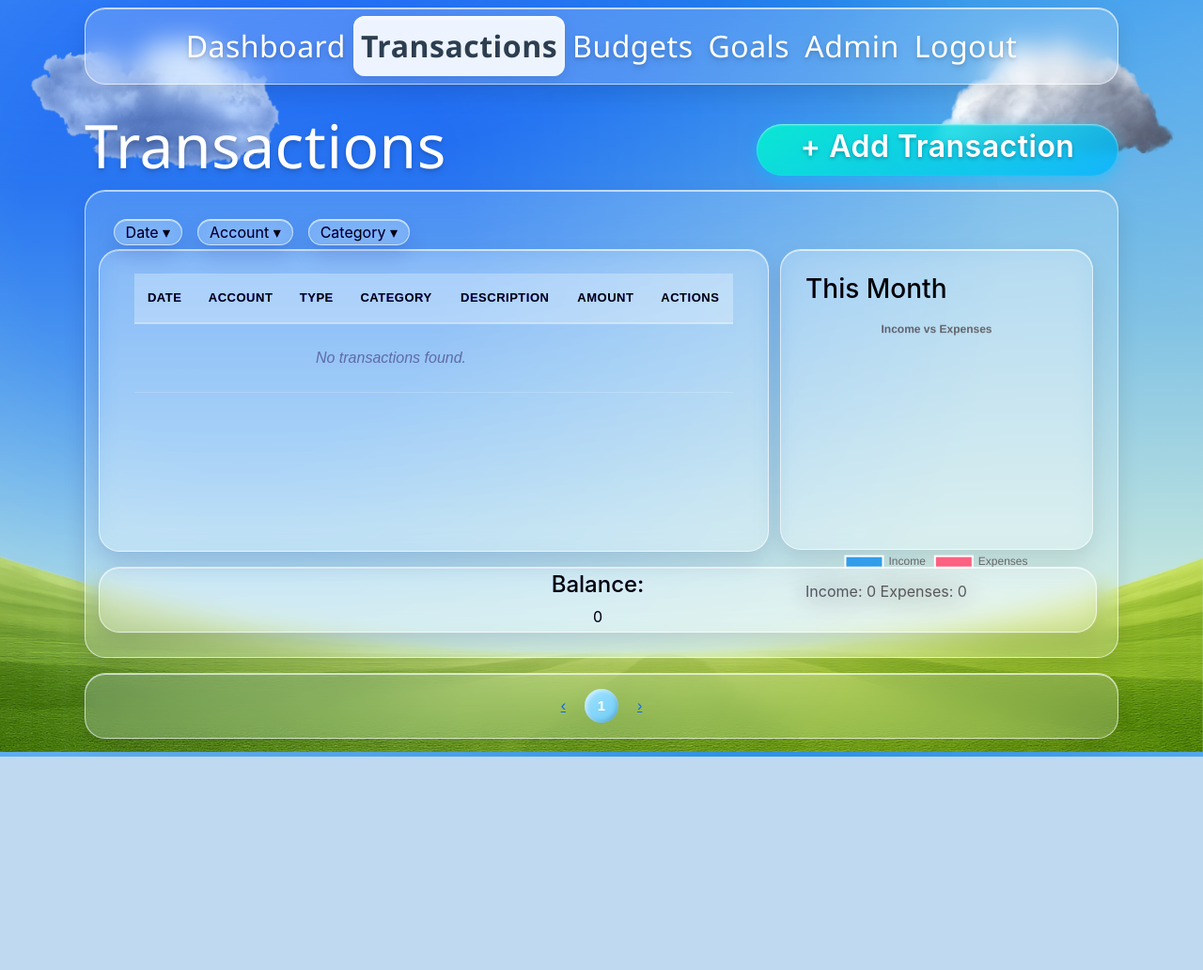
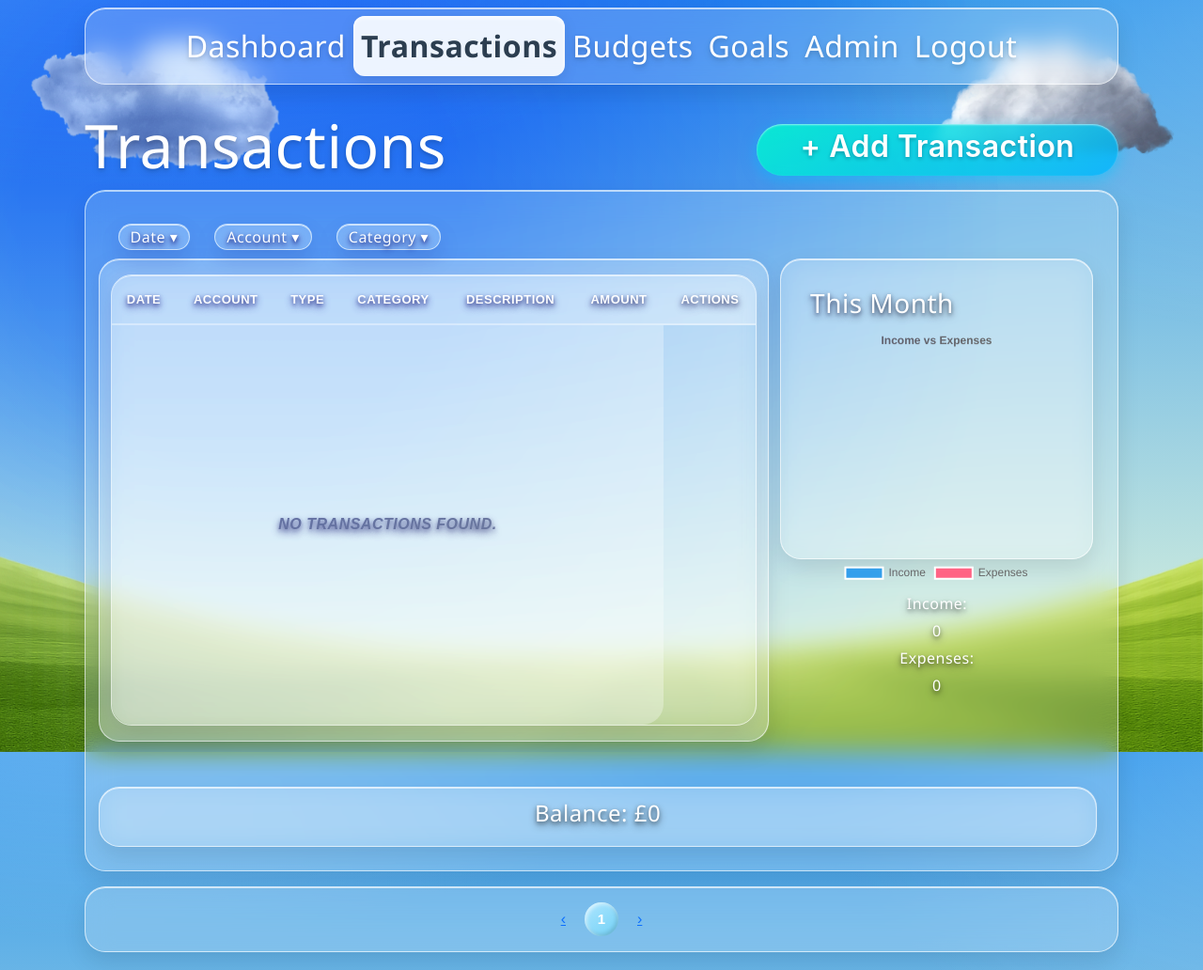
Before and after one commit to PeterCones/Finance-Tracker, a Django app: page /transactions/ in a window 1280 px wide. Shown: the whole page at 94% size. Before the commit the page ends 805 px from the top, so only its background shows below. Run offline with Django 4.2, Linux system fonts and the light colour scheme; the visitor is signed in with stand-in values (Sample User, id 1); data that the repository does not hold is empty; parts of the project's set-up code (start-up, migrations or seed data) failed here and were passed over; some libraries are stand-ins or nearby versions.

Commit message:
Update settings for production: configure static files storage based on DEBUG setting; enhance transaction template styling with consistent class usage and improved layout for better user experience.

```diff
--- a/FinanceTracker/settings.py
+++ b/FinanceTracker/settings.py
@@ -35,6 +35,8 @@ SECRET_KEY = os.environ.get('SECRET_KEY')
 
 # SECURITY WARNING: don't run with debug turned on in production!
 DEBUG = config('DEBUG', default=False, cast=bool)
+if not DEBUG:
+    STATICFILES_STORAGE = 'whitenoise.storage.CompressedManifestStaticFilesStorage'
 
 ALLOWED_HOSTS = [
     'finance-tracker-production-ol-090f27f23bf4.herokuapp.com',
--- a/static/css/style.css
+++ b/static/css/style.css
@@ -97,7 +97,7 @@
       -webkit-backdrop-filter: blur(14px);
       border-radius:var(--radius);
       box-shadow:var(--shadow);
-      z-index: 999;
+      z-index: 100;
     }
 
 
@@ -353,7 +353,7 @@ footer{font-size:.9rem; opacity:.8; padding-block:24px}
     0px 4px 8px rgba(0, 0, 0, 0.10);   /* Extra depth */
   letter-spacing: 0.5px;    /* A little breathing room */
   font-family: 'Nunito', 'Segoe UI', sans-serif; /* Rounded, modern */
-  z-index: 1;
+  z-index: 100;
 }
 
 /* add transaction button */
@@ -397,7 +397,11 @@ footer{font-size:.9rem; opacity:.8; padding-block:24px}
 
 
 .trans_nav{
-  margin-top: 1rem;
+  margin-top: 3rem;
+}
+
+.trans_nav div{
+  height: 4rem;
 }
 
 /* Table container with glass effect */
@@ -412,18 +416,57 @@ footer{font-size:.9rem; opacity:.8; padding-block:24px}
   backdrop-filter: blur(12px);
   -webkit-backdrop-filter: blur(12px);
   height: 30vh;
+  border-radius: var(--radius);
+  overflow: hidden;            /* clip inner table to the rounded container */
 }
 
+.glass-table-container{
+  height: 100%;
+}
 
 /* The table itself */
 .glass-table {
   width: 100%;
+  height:30rem;
   border-collapse: collapse;
   color: var(--text);
   font-family: "Nunito", sans-serif;
   font-size: 14px;
   background: transparent;
+  margin-top:1rem;
+  margin-bottom:1rem;
+  border:1px solid var(--glass-stroke);
+  backdrop-filter: blur(14px);
+  -webkit-backdrop-filter: blur(14px);
+  border-radius:var(--radius);
+  box-shadow:var(--shadow);
+  z-index: 100;
+  border-collapse: separate;   /* allow border-radius to render */
+  border-spacing: 0;           /* keep cells tight */
+  border-radius: var(--radius);
+  overflow: hidden;            /* helps in some browsers */
 }
+
+/* Round the transactions table corners */
+.table-container {
+  border-radius: var(--radius);
+  overflow: hidden;            /* clip inner table to the rounded container */
+}
+
+.glass-table {
+  border-collapse: separate;   /* allow border-radius to render */
+  border-spacing: 0;           /* keep cells tight */
+  border-radius: var(--radius);
+  overflow: hidden;            /* helps in some browsers */
+}
+
+/* Round header top corners */
+.glass-table thead th:first-child { border-top-left-radius: var(--radius); }
+.glass-table thead th:last-child  { border-top-right-radius: var(--radius); }
+
+/* Round bottom corners on the last row */
+.glass-table tbody tr:last-child td:first-child { border-bottom-left-radius: var(--radius); }
+.glass-table tbody tr:last-child td:last-child  { border-bottom-right-radius: var(--radius); }
 
 /* Table header */
 .glass-table thead th {
@@ -431,20 +474,50 @@ footer{font-size:.9rem; opacity:.8; padding-block:24px}
   padding: 16px 12px;
   font-weight: 600;
   font-family: "Nunito", sans-serif;
-  color: var(--text);
   background: rgba(255, 255, 255, 0.3);
   font-size: 13px;
   letter-spacing: 0.5px;
   text-transform: uppercase;
   border: none;
   border-bottom: 2px solid rgba(255, 255, 255, 0.4);
+    text-shadow:
+    0px 2px 4px rgba(0, 0, 0, 0.452),   /* Soft dark glow */
+    0px 4px 8px rgba(0, 0, 0, 0.479);
+  color: #ffffff;           /* White base */
+  letter-spacing: 0.5px;    /* A little breathing room */
+  z-index: 1;
+  margin: 5px;
+
 }
+
+
+
+
+
+
+
 
 /* Table rows */
 .glass-table tbody tr {
   background: transparent;
   border-bottom: 1px solid rgba(255, 255, 255, 0.2);
   transition: background-color 0.2s ease;
+  text-align: center;
+  padding: 16px 12px;
+  font-weight: 600;
+  font-family: "Nunito", sans-serif;
+  background: rgba(255, 255, 255, 0.3);
+  font-size: 13px;
+  letter-spacing: 0.5px;
+  text-transform: uppercase;
+  border: none;
+  border-bottom: 2px solid rgba(255, 255, 255, 0.4);
+  text-shadow:
+    0px 2px 4px rgba(0, 0, 0, 0.247),   /* Soft dark glow */
+    0px 4px 8px rgba(0, 0, 0, 0.479);
+  color: #ffffff;           /* White base */
+  z-index: 1;
+  margin: 5px;
 }
 
 .glass-table tbody tr:hover {
@@ -455,28 +528,22 @@ footer{font-size:.9rem; opacity:.8; padding-block:24px}
   padding: 16px 12px;
   text-align: center;
   font-family: "Nunito", sans-serif;
-  font-weight: 500;
+  font-weight: 700;
   font-size: 14px;
   vertical-align: middle;
   border: none;
 }
 
 /* Specific styling for different columns */
-.glass-table .date-col {
-  font-weight: 600;
-  color: #2c3e50;
-}
-
-.glass-table .account-col {
-  font-weight: 600;
-  color: #34495e;
-}
 
 .glass-table .type-col {
   font-weight: 700;
   text-transform: uppercase;
   font-size: 12px;
   letter-spacing: 0.5px;
+    text-shadow:
+    0px 2px 4px rgba(0, 0, 0, 0.089),   /* Soft dark glow */
+    0px 4px 8px rgba(0, 0, 0, 0.185);
 }
 
 /* Color coding for transaction types */
@@ -494,6 +561,9 @@ footer{font-size:.9rem; opacity:.8; padding-block:24px}
   font-style: italic;
   font-weight: 700;
   color: #5d6d7e;
+    text-shadow:
+    0px 2px 4px rgba(0, 0, 0, 0.089),   /* Soft dark glow */
+    0px 4px 8px rgba(0, 0, 0, 0.185);
 }
 
 .glass-table .description-col {
@@ -506,6 +576,9 @@ footer{font-size:.9rem; opacity:.8; padding-block:24px}
   font-weight: 700;
   font-size: 15px;
   font-family: 'Nunito', sans-serif;
+  text-shadow:
+    0px 2px 4px rgba(0, 0, 0, 0.089),   /* Soft dark glow */
+    0px 4px 8px rgba(0, 0, 0, 0.185);
 }
 
 .modal-backdrop { z-index: 19990 !important; }
@@ -520,6 +593,17 @@ footer{font-size:.9rem; opacity:.8; padding-block:24px}
 .glass-table .amount-expense {
   color: #FF3547 !important; /* Vibrant red for OUT transactions */
   font-weight: 800;
+}
+
+.monthly{
+  text-shadow:
+    0px 2px 4px rgba(0, 0, 0, 0.452),   /* Soft dark glow */
+    0px 4px 8px rgba(0, 0, 0, 0.479);
+  font-weight: 500;         /* Bold and chunky */
+  color: #ffffff;           /* White base */
+  letter-spacing: 0.5px;    /* A little breathing room */
+  font-family: 'Nunito', 'Segoe UI', sans-serif; /* Rounded, modern */
+  margin: 5px;
 }
 
 /* Action buttons - simple and clean */
@@ -576,7 +660,7 @@ footer{font-size:.9rem; opacity:.8; padding-block:24px}
 
 
 /* filters */
-.filter-popover { position:absolute; z-index:10; margin-top:.5rem; padding:1rem; width:280px; border:1px solid #ddd; border-radius:.75rem; background:#fff; box-shadow:0 10px 25px rgba(0,0,0,.08); }
+.filter-popover { position:absolute; z-index:1000; margin-top:2.8rem; padding:1rem; width:280px; border:1px solid #ddd; border-radius:.75rem; background:#fff; box-shadow:0 10px 25px rgba(0,0,0,.08); }
 .chk input { margin-right:.5rem; }
 .actions { margin-top:.75rem; display:flex; gap:.5rem; }
 .reset { text-decoration:none; padding:.5rem .75rem; border:1px solid #eee; border-radius:.5rem; }
--- a/transactions/templates/transactions.html
+++ b/transactions/templates/transactions.html
@@ -1,4 +1,6 @@
-{% extends "base.html" %} {% load static %} {% load crispy_forms_tags %}
+{% extends "base.html" %}
+{% load static %}
+{% load crispy_forms_tags %}
 {% url 'new_transaction' as new_transaction_url %}
 
 {% block content %}
@@ -16,7 +18,7 @@
   <!-- Make row positioned so popovers can be absolutely placed under buttons -->
   <div class="row m-1 gap-3 filters-row" id="filters-row">
     <!-- Date -->
-    <button type="button" class="col-8 glass w-auto filter-toggle" id="date" data-filter="date_filter">Date ▾</button>
+    <button type="button" class="col-8 glass w-auto filter-toggle monthly" id="date" data-filter="date_filter">Date ▾</button>
     <div id="date_filter" class="filter-popover" role="dialog" hidden>
       <form class="filterForm" method="get">
         <fieldset>
@@ -43,7 +45,7 @@
     </div>
 
     <!-- Account -->
-    <button type="button" class="col-8 glass w-auto filter-toggle" id="account" data-filter="account_filter">Account ▾</button>
+    <button type="button" class="col-8 glass w-auto filter-toggle monthly" id="account" data-filter="account_filter">Account ▾</button>
     <div id="account_filter" class="filter-popover" role="dialog" hidden>
       <form class="filterForm" method="get">
         <fieldset>
@@ -67,7 +69,7 @@
     </div>
 
     <!-- Category -->
-    <button type="button" class="col-8 glass w-auto filter-toggle" id="category" data-filter="category_filter">Category ▾</button>
+    <button type="button" class="col-8 glass w-auto filter-toggle monthly" id="category" data-filter="category_filter">Category ▾</button>
     <div id="category_filter" class="filter-popover" role="dialog" hidden>
       <form id="filterForm" method="get">
         <fieldset>
@@ -93,17 +95,17 @@
 
   <div class="row">
     <div class="col-8 glass">
-      <div class="container transaction_wrapper text-center">
+      <div class="text-center glass-table-container">
         <table class="glass-table">
           <thead>
             <tr>
-              <th>Date</th>
-              <th>Account</th>
-              <th>Type</th>
-              <th>Category</th>
-              <th>Description</th>
-              <th>Amount</th>
-              <th>Actions</th>
+              <th class="monthly">Date</th>
+              <th class="monthly">Account</th>
+              <th class="monthly">Type</th>
+              <th class="monthly">Category</th>
+              <th class="monthly">Description</th>
+              <th class="monthly">Amount</th>
+              <th class="monthly">Actions</th>
             </tr>
           </thead>
           {% if user.is_authenticated %}
@@ -141,30 +143,34 @@
     </div>
     <div class="col-4">
       <div class="container glass transaction_wrapper">
-        <h3>This Month</h3>
+        <h3 class="monthly">This Month</h3>
         <div>
           <canvas id="moneyPie" data-labels='{{ pie_labels_json|safe }}' data-values='{{ pie_values_json|safe }}' style="width:100%;height:420px"></canvas>
         </div>
-        <p class="mt-1">Income: {{income}} Expenses: {{expense}}</p>
+        <div class="text-center budget_heading">
+        <p class="mt-1 monthly">Income:</p>
+        <p class="mt-1 monthly">{{income}}</p>
+        <p class="mt-1 monthly">Expenses:</p>
+        <p class="mt-1 monthly">{{expense}}</p>
+      </div>
       </div>
     </div>
   </div>
   <div class="row trans_nav">
     <div class="col p-0 pe-2">
       <div class="container mt-auto glass p-1 text-center">
-        <h4>Balance:</h4>
-          <p class="m-0">{{ balance }}</p>
+        <h4 class=" monthly pt-1">Balance: £{{ balance }}</h4>
       </div>
     </div>
   </div>
 
 
-  <div class="audio-bar invisible">
+  <!-- <div class="audio-bar invisible">
     <audio autoplay preload="metadata" class="glass">
       <source src="{% static 'music/transactions.mp3' %}" type="audio/mp3" />
       Your browser does not support the audio element.
     </audio>
-  </div>
+  </div> -->
 </div>
 <div class="text-center p-3 glass container mt-3">
   <nav aria-label="transactions navigation">
```
